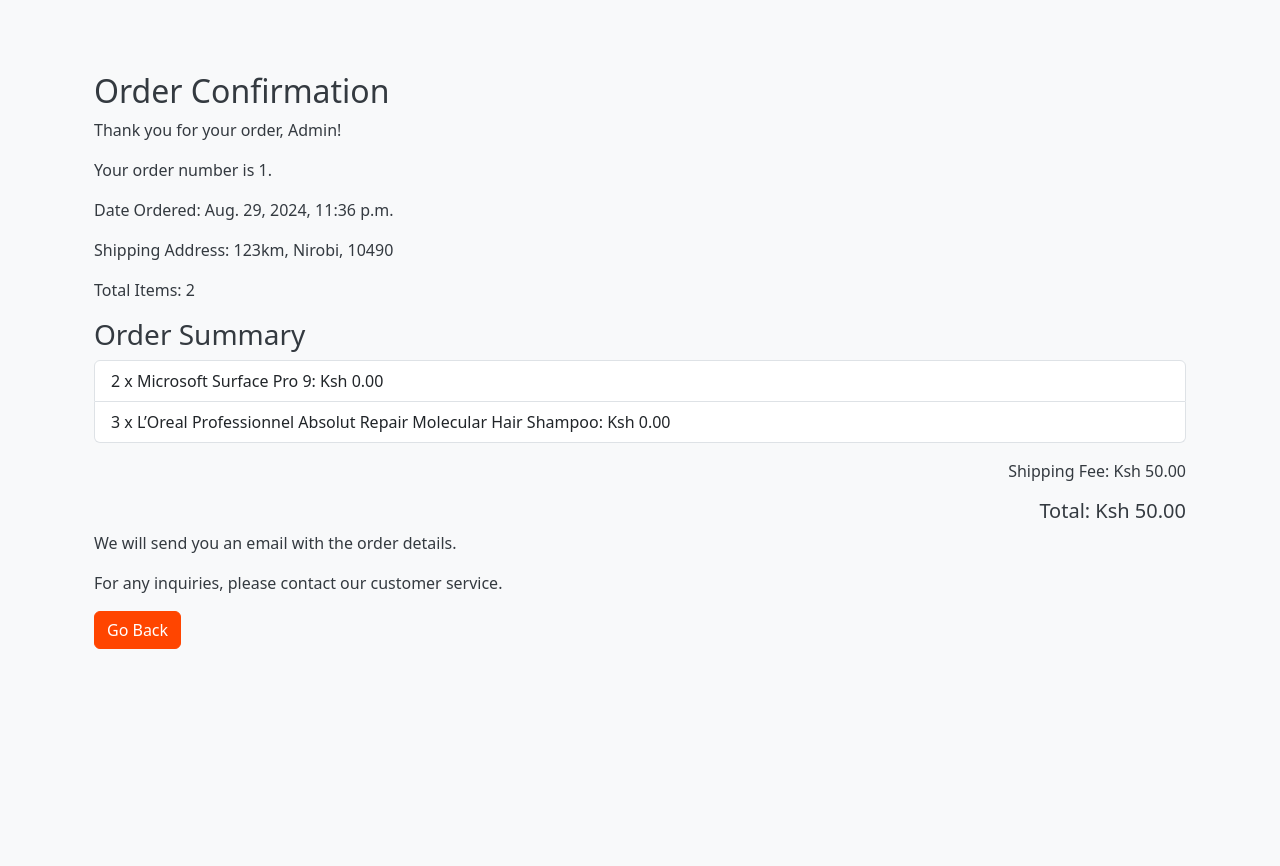
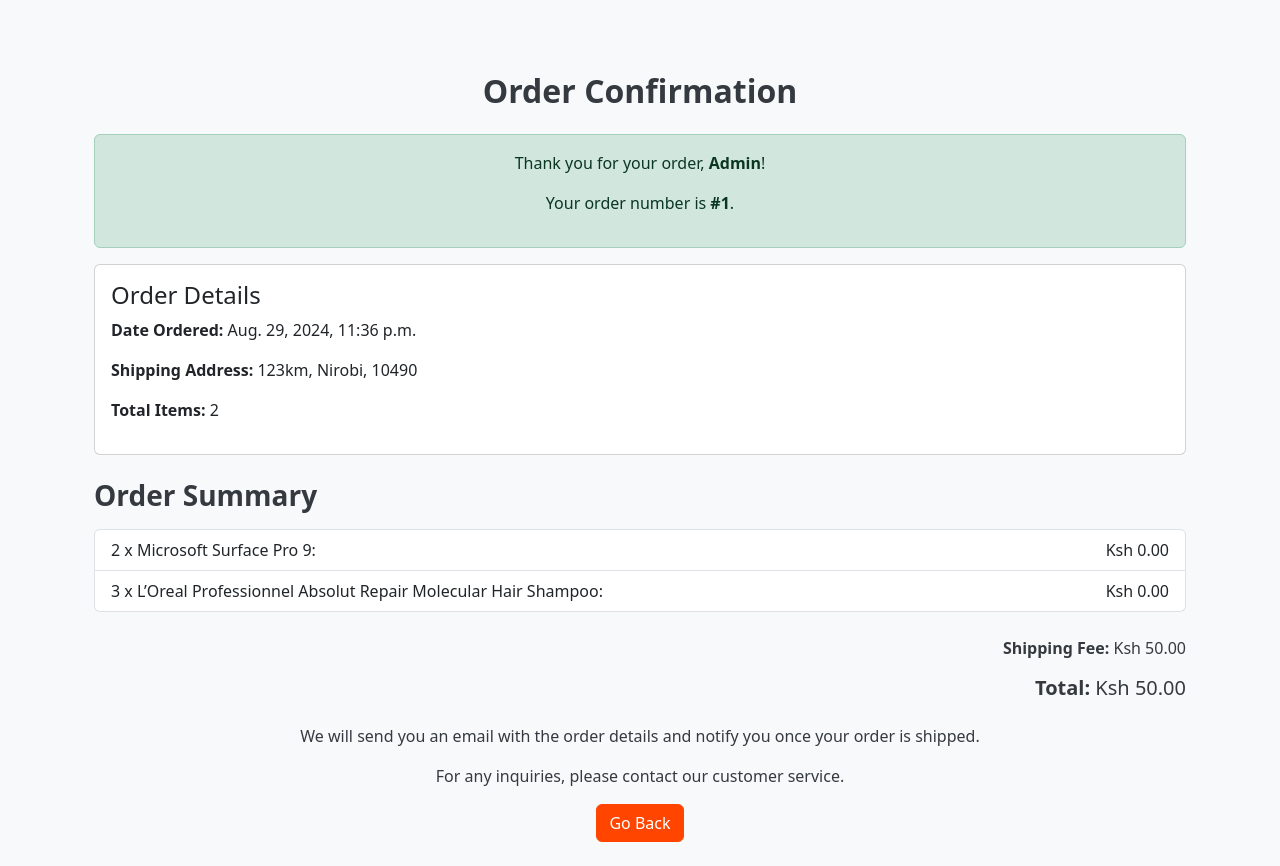
Before and after one commit to Austinkuria/E-commerce-Site, a Django app: page /order_confirmation/1/ in a window 1280 px wide. Before the commit the page ends 649 px from the top, so only its background shows below. Run offline with Django 5.2, Linux system fonts and the light colour scheme; a user stored in the database is signed in; data comes from the database, SQL or seed files in the repository; both versions use the stored data as it was after the commit; data that the repository does not hold is empty.

Commit message:
latest update

```diff
--- a/ecommerce/myapp/models.py
+++ b/ecommerce/myapp/models.py
@@ -201,7 +201,7 @@ class Profile(models.Model):
             message="Postal code must contain between 4 and 10 digits."
         )],
         error_messages={
-            'max_length': 'Postal code cannot be longer than 20 characters.'
+            'max_length': 'Postal code cannot be longer than 10 digits.'
         }
     )  # Optional postal code; up to 20 characters with validation for format and length
     profile_picture = models.ImageField(
--- a/ecommerce/myapp/views.py
+++ b/ecommerce/myapp/views.py
@@ -5,10 +5,11 @@ from django.contrib.auth.decorators import login_required
 from django.views.decorators.csrf import csrf_protect
 from .models import Product, Cart, CartItem, Order, OrderItem, Profile, Payment, ShippingDetails
 from .forms import CustomUserCreationForm, CustomLoginForm, UserUpdateForm, ProfileUpdateForm, CheckoutForm
+from django.contrib import messages
 import logging
-from django.db.models import Sum
 from django.middleware.csrf import get_token
-
+from django.core.mail import send_mail
+from django.conf import settings
 
 # Set up logging to track events and errors
 logger = logging.getLogger(__name__)
@@ -206,19 +207,24 @@ def profile(request):
         Profile.objects.create(user=request.user)  # Create profile if it doesn't exist
 
     if request.method == 'POST':
-        user_form = UserUpdateForm(request.POST, instance=request.user)  # Form for updating user details
-        profile_form = ProfileUpdateForm(request.POST, request.FILES, instance=request.user.profile)  # Form for updating profile details
+        user_form = UserUpdateForm(request.POST, instance=request.user)
+        profile_form = ProfileUpdateForm(request.POST, request.FILES, instance=request.user.profile)
+
         if user_form.is_valid() and profile_form.is_valid():
-            user_form.save()  # Save updated user details
-            profile_form.save()  # Save updated profile details
-            return redirect('profile')  # Redirect to profile page
+            user_form.save()
+            profile_form.save()
+            # Add success message
+            messages.success(request, 'Your profile has been updated successfully.')
+            return redirect('profile')
         else:
-            return render(request, 'users/profile.html', {'user_form': user_form, 'profile_form': profile_form})  # Render profile page with errors if forms are not valid
+            # If form is invalid, add error message
+            messages.error(request, 'Please correct the error below.')
+
     else:
-        user_form = UserUpdateForm(instance=request.user)  # Prepopulate form with current user data
-        profile_form = ProfileUpdateForm(instance=request.user.profile)  # Prepopulate form with current profile data
+        user_form = UserUpdateForm(instance=request.user)
+        profile_form = ProfileUpdateForm(instance=request.user.profile)
 
-    return render(request, 'users/profile.html', {'user_form': user_form, 'profile_form': profile_form})  # Render profile page with forms
+    return render(request, 'users/profile.html', {'user_form': user_form, 'profile_form': profile_form})
 
 # View to handle user registration
 @csrf_protect
@@ -516,7 +522,7 @@ def checkout_view(request):
                         except Product.DoesNotExist:
                             continue  # Skip if the product does not exist
 
-                total_price = sum(item['get_total_price'] for item in cart_items)  # Calculate total price
+                total_price = sum(item.get_total_price() for item in cart_items)  # Calculate total price
                 shipping_fee = calculate_shipping_fee(total_price)  # Calculate shipping fee
                 total_price += shipping_fee  # Add shipping fee to total price
 
@@ -544,16 +550,18 @@ def place_order(request):
                 # Return an error message if the cart is empty
                 return JsonResponse({'status': 'error', 'message': 'Your cart is empty.'}, status=400)
 
-            # Calculate the total price of the cart items
+            # Calculate total price and shipping fee
             total_price = sum(item.product.price * item.quantity for item in cart_items)
-            shipping_fee = calculate_shipping_fee(total_price)  # Calculate shipping fee
+            shipping_fee = calculate_shipping_fee(total_price)
+            total_with_shipping = total_price + shipping_fee
 
             # Create and save the order with shipping fee
             order = Order.objects.create(
                 user=request.user,
                 shipping_fee=shipping_fee,
-                total=total_price + shipping_fee,
+                total=total_with_shipping,
             )
+
 
             # Create OrderItems for each item in the cart
             for item in cart_items:
@@ -566,6 +574,9 @@ def place_order(request):
 
             # Clear the cart after placing the order
             cart_items.delete()  # Remove items from the database cart
+
+            # Send order confirmation email to the user
+            send_order_confirmation_email(request.user.email, total_price + shipping_fee)
 
             # Redirect to the order confirmation page
             return redirect('order_confirmation', order_id=order.id)
@@ -588,15 +599,26 @@ def order_confirmation_view(request, order_id):
     # Retrieve all order items associated with the order
     order_items = order.items.all()
 
-    # Calculate the total price of the order items
-    total_price = sum(item.total_price for item in order_items)
-    shipping_fee = calculate_shipping_fee(total_price)  # Calculate shipping fee based on total price
+    # Calculate total price including shipping fee
+    total_price = sum(item.price for item in order_items)  # Item price includes quantity
+    shipping_fee =  calculate_shipping_fee(total_price)
+    final_total = total_price + shipping_fee
 
     context = {
-        'order': order,  # Pass the order object to the template
-        'order_items': order_items,  # Pass order items to the template
+        'order': order,
+        'order_items': order_items,
         'shipping_fee': shipping_fee,
-        'total_price': total_price + shipping_fee,  # Pass the total price including shipping fee
+        'total_price': final_total,
     }
+
     # Render the order confirmation page with the context data
     return render(request, 'order_confirmation.html', context)
+
+# Define the email sending function
+def send_order_confirmation_email(user_email, total_price):
+    subject = "Order Confirmation"
+    message = f"Thank you for your order! The total amount is ${total_price:.2f}. We will notify you once your order is shipped."
+    from_email = settings.DEFAULT_FROM_EMAIL
+    recipient_list = [user_email]
+
+    send_mail(subject, message, from_email, recipient_list)
--- a/ecommerce/static/css/styles.css
+++ b/ecommerce/static/css/styles.css
@@ -180,17 +180,17 @@ body {
     margin-top: auto; /* Pushes the text to the bottom of the card */
 }
 
-.card {
+.scale-on-hover:hover {
     transition: transform 0.3s ease, box-shadow 0.3s ease; /* Smooth transition effects for scaling and shadow */
 }
 
-.card:hover {
+.scale-on-hover:hover {
     transform: scale(1.05); /* Slightly enlarges the card on hover */
     box-shadow: 0 8px 16px rgba(0, 0, 0, 0.2); /* Adds a shadow effect on hover */
 }
 
 @media (max-width: 767.98px) {
-    .card:hover {
+    .scale-on-hover:hover:hover {
         transform: scale(1.01); /* Less scaling effect on smaller screens */
     }
 }
@@ -319,3 +319,23 @@ body {
         font-size: 0.8rem; /* Smaller font size for form controls on extra small screens */
     }
 }
+/* Custom Styles for Checkout Page */
+.btn-success {
+    background-color: #28a745;
+    border-color: #28a745;
+    padding: 10px 20px;
+    font-size: 1.2rem;
+}
+
+/* Prevent scaling for the checkout card */
+.no-scale:hover {
+    transform: none;
+}
+
+h2, h3 {
+    font-weight: bold;
+}
+
+.modal-footer {
+    justify-content: center;
+}
--- a/ecommerce/templates/index.html
+++ b/ecommerce/templates/index.html
@@ -87,7 +87,7 @@
       <!-- Product cards -->
       {% for product in products %}
       <div class="col-lg-3 col-md-4 col-sm-6 mb-4">
-        <div class="card h-100">
+        <div class="card scale-on-hover h-100">
           <img
             src="{{product.image.url }}"
             class="card-img-top"
--- a/ecommerce/templates/order_confirmation.html
+++ b/ecommerce/templates/order_confirmation.html
@@ -4,29 +4,45 @@
 
 {% block content %}
 <div class="container mt-5">
-    <h2>Order Confirmation</h2>
-    <p>Thank you for your order, {{ order.user.username }}!</p>
-    <p>Your order number is {{ order.id }}.</p>
-    <p>Date Ordered: {{ order.created_at }}</p>
-    <p>Shipping Address: {{ order.address }}, {{ order.city }}, {{ order.postal_code }}</p>
-    <p>Total Items: {{ order_items|length }}</p>
-    <h3>Order Summary</h3>
-    <ul class="list-group">
+    <!-- Order Confirmation Header -->
+    <h2 class="text-center mb-4">Order Confirmation</h2>
+    <div class="alert alert-success text-center" role="alert">
+        <p>Thank you for your order, <strong>{{ order.user.username }}</strong>!</p>
+        <p>Your order number is <strong>#{{ order.id }}</strong>.</p>
+    </div>
+
+    <!-- Order Details -->
+    <div class="card no-scale mb-4">
+        <div class="card-body ">
+            <h4 class="card-title">Order Details</h4>
+            <p><strong>Date Ordered:</strong> {{ order.created_at }}</p>
+            <p><strong>Shipping Address:</strong> {{ order.address }}, {{ order.city }}, {{ order.postal_code }}</p>
+            <p><strong>Total Items:</strong> {{ order_items|length }}</p>
+        </div>
+    </div>
+
+    <!-- Order Summary -->
+    <h3 class="mb-3">Order Summary</h3>
+    <ul class="list-group mb-4">
         {% for item in order_items %}
         <li class="list-group-item d-flex justify-content-between align-items-center">
-            {{ item.quantity }} x {{ item.product.name }}: Ksh {{ item.total_price|floatformat:2 }}
+            {{ item.quantity }} x {{ item.product.name }}:
+            <span>Ksh {{ item.total_price|floatformat:2 }}</span>
         </li>
         {% endfor %}
     </ul>
-    <div class="mt-3 text-end">
-        <p>Shipping Fee: Ksh {{ shipping_fee|floatformat:2 }}</p>
-        <h5>Total: Ksh {{ total_price|floatformat:2 }}</h5>
+
+    <!-- Total and Shipping Fee -->
+    <div class="text-end">
+        <p><strong>Shipping Fee:</strong> Ksh {{ shipping_fee|floatformat:2 }}</p>
+        <h5><strong>Total:</strong> Ksh {{ total_price|floatformat:2 }}</h5>
     </div>
 
-    <p>We will send you an email with the order details.</p>
-    <p>For any inquiries, please contact our customer service.</p>
+    <!-- Notification and Back Button -->
+    <p class="mt-4 text-center">We will send you an email with the order details and notify you once your order is shipped.</p>
+    <p class="text-center">For any inquiries, please contact our customer service.</p>
 
-    <div class="back-button">
+    <div class="text-center">
         <a href="{% url 'index' %}" class="btn btn-primary">Go Back</a>
     </div>
 </div>
```
Also changed, not shown: ecommerce/ecommerce/settings.py (+9 -0 lines), ecommerce/myapp/forms.py (+8 -8 lines), ecommerce/templates/checkout.html (+28 -16 lines), ecommerce/templates/users/profile.html (+54 -27 lines), ecommerce/db.sqlite3, ecommerce/media/profile_pictures/Adidas_Essentials_T-shirt_6uwRr8t.jpg (added), ecommerce/myapp/migrations/0001_initial.py, ecommerce/myapp/migrations/0002_alter_product_reviews.py (deleted), ecommerce/myapp/migrations/0003_alter_product_price_alter_product_rating.py (deleted), ecommerce/myapp/migrations/0004_alter_product_price.py (deleted), ecommerce/myapp/migrations/0005_orderitem_price.py (deleted), ecommerce/myapp/migrations/0006_salesreport.py (deleted), ecommerce/myapp/migrations/0007_alter_profile_address_alter_profile_city_and_more.py (deleted), ecommerce/myapp/migrations/0008_order_shipping_fee.py (deleted), 1 more files.
